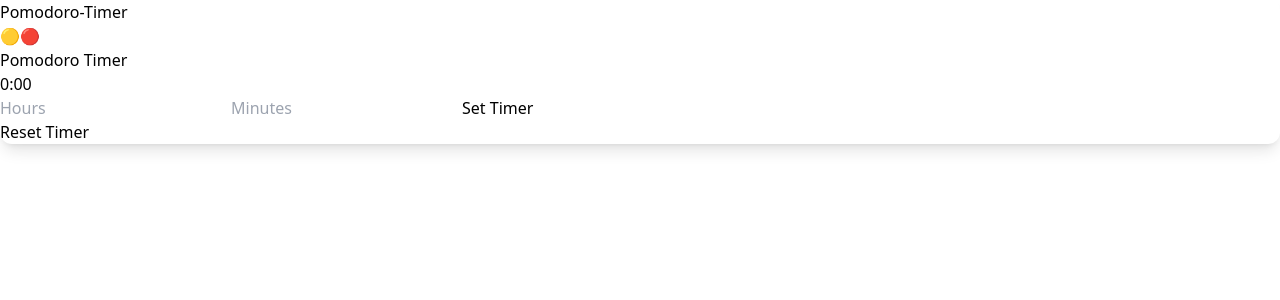
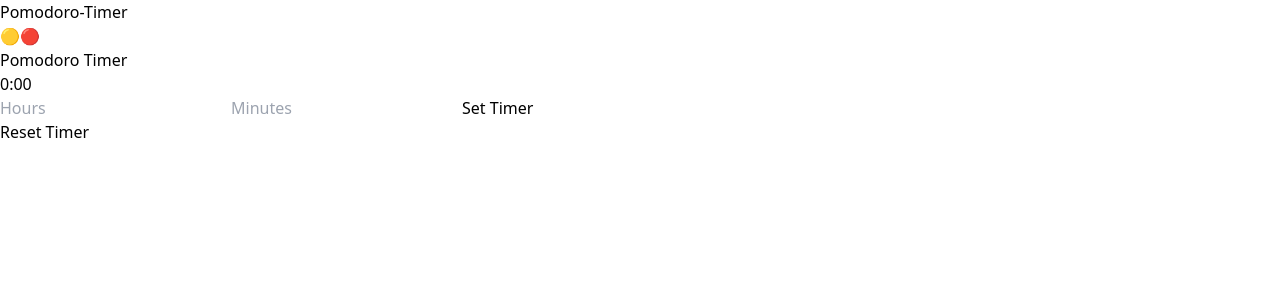
Before and after one commit to akash2061/Pomodoro-Timer-App-Rust, a React (Vite) app: page / in a window 1280 px wide. Shown: the top 300 px of the page. Built offline with nearby package versions, Linux system fonts and the light colour scheme.

Commit message:
Refactor App component styles to improve layout and visibility

```diff
--- a/src/App.css
+++ b/src/App.css
@@ -7,12 +7,8 @@
         @apply h-full;
         /* @apply bg-[#222222d2]; */
         @apply bg-transparent;
-        @apply rounded-xl;
+        /* @apply rounded-xl; */
         @apply overflow-hidden;
-        @apply shadow-lg;
+        /* @apply shadow-lg; */
     }
 }
-
-#drag-region {
-    filter: blur(10px);
-}
--- a/src/App.jsx
+++ b/src/App.jsx
@@ -18,7 +18,7 @@ function App() {
     <div>
       <div
         data-tauri-drag-region
-        className="relative flex items-center rounded-3xl h-7 w-full bg-[#40444b] px-4"
+        className="relative flex items-center rounded-3xl h-7 w-full bg-[#40444b] opacity-[0.90] px-4"
       >
         <div data-tauri-drag-region className="flex-grow text-center font-bold text-cyan-100 ml-14">Pomodoro-Timer
         </div>
```
